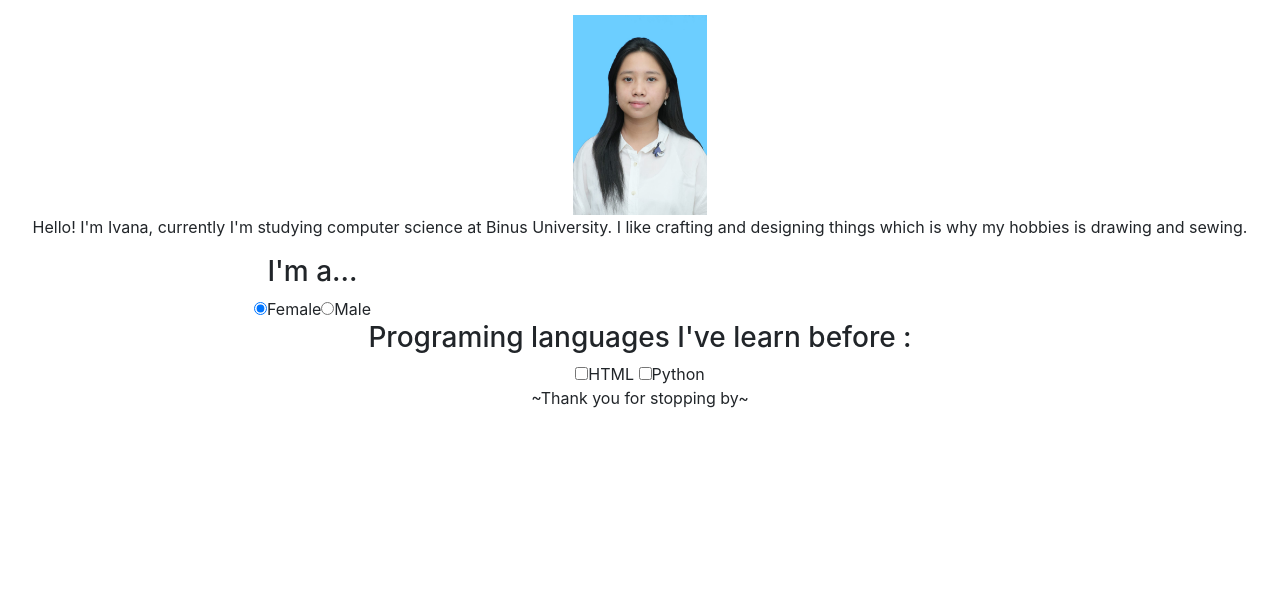
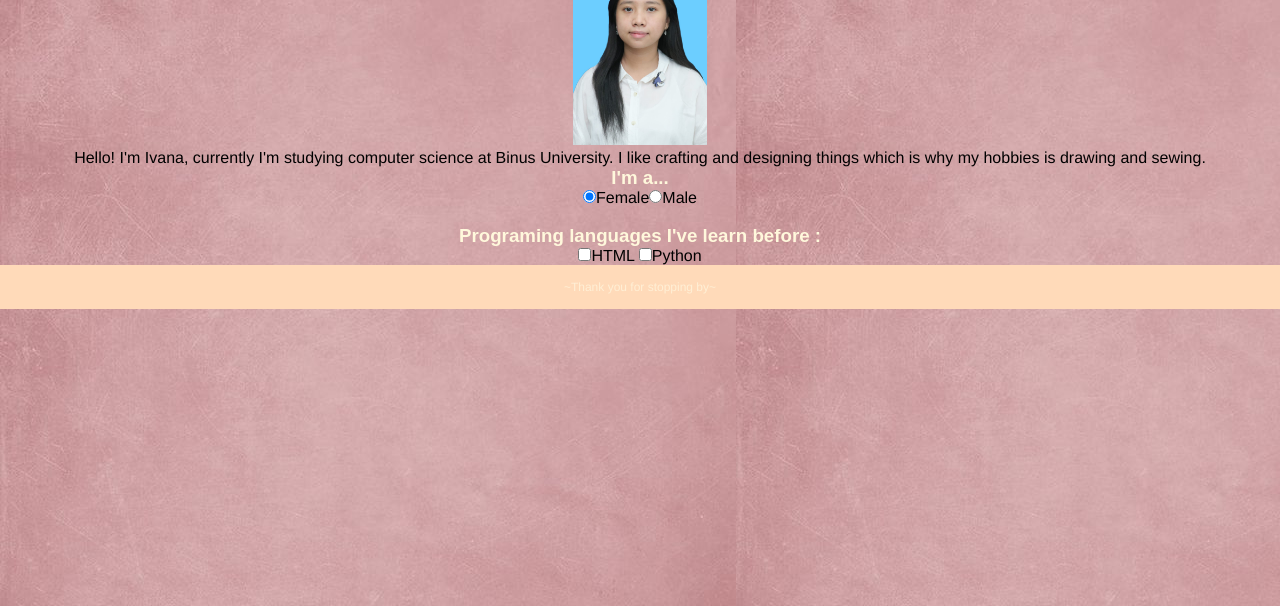
Before and after one commit to smoliguana/HCI5, a plain HTML site: page index.html in a window 1280 px wide. Shown: the part 194-800 px from the top of the page. Drawn offline with nearby package versions, Linux system fonts and the light colour scheme.

Commit message:
Update index.html

```diff
--- a/index.html
+++ b/index.html
@@ -3,7 +3,7 @@
 <head>
 <title>My Portfolio</title>
 <meta name="viewport" content="width=device-width, initial-scale=1.0">
-    <link rel="stylesheet" href="https://stackpath.bootstrapcdn.com/bootstrap/4.5.2/css/bootstrap.min.css">
+    <link rel="stylesheet" type="text/css" href="style1.css">
 </head>
 <body>
 <div class="header">
```
